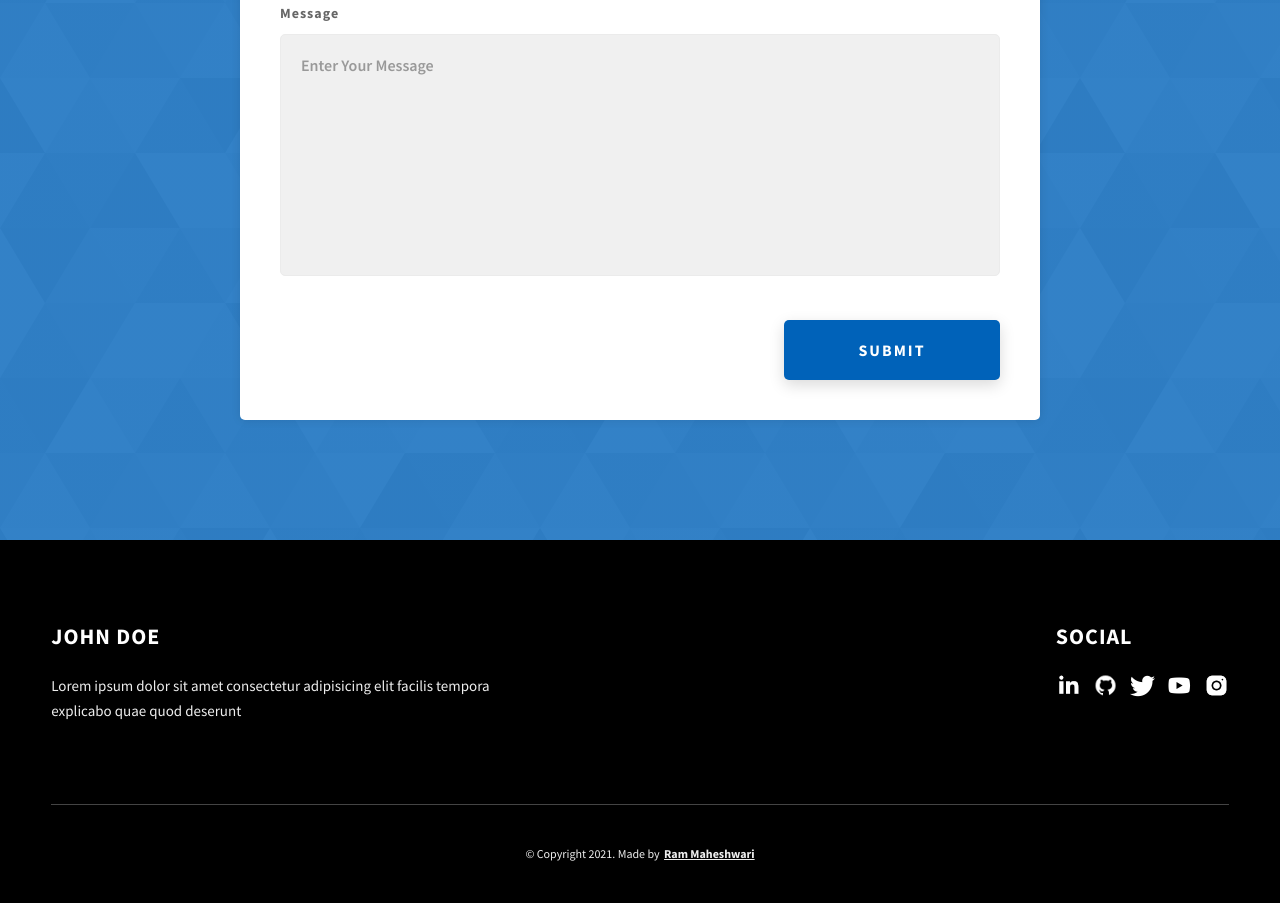
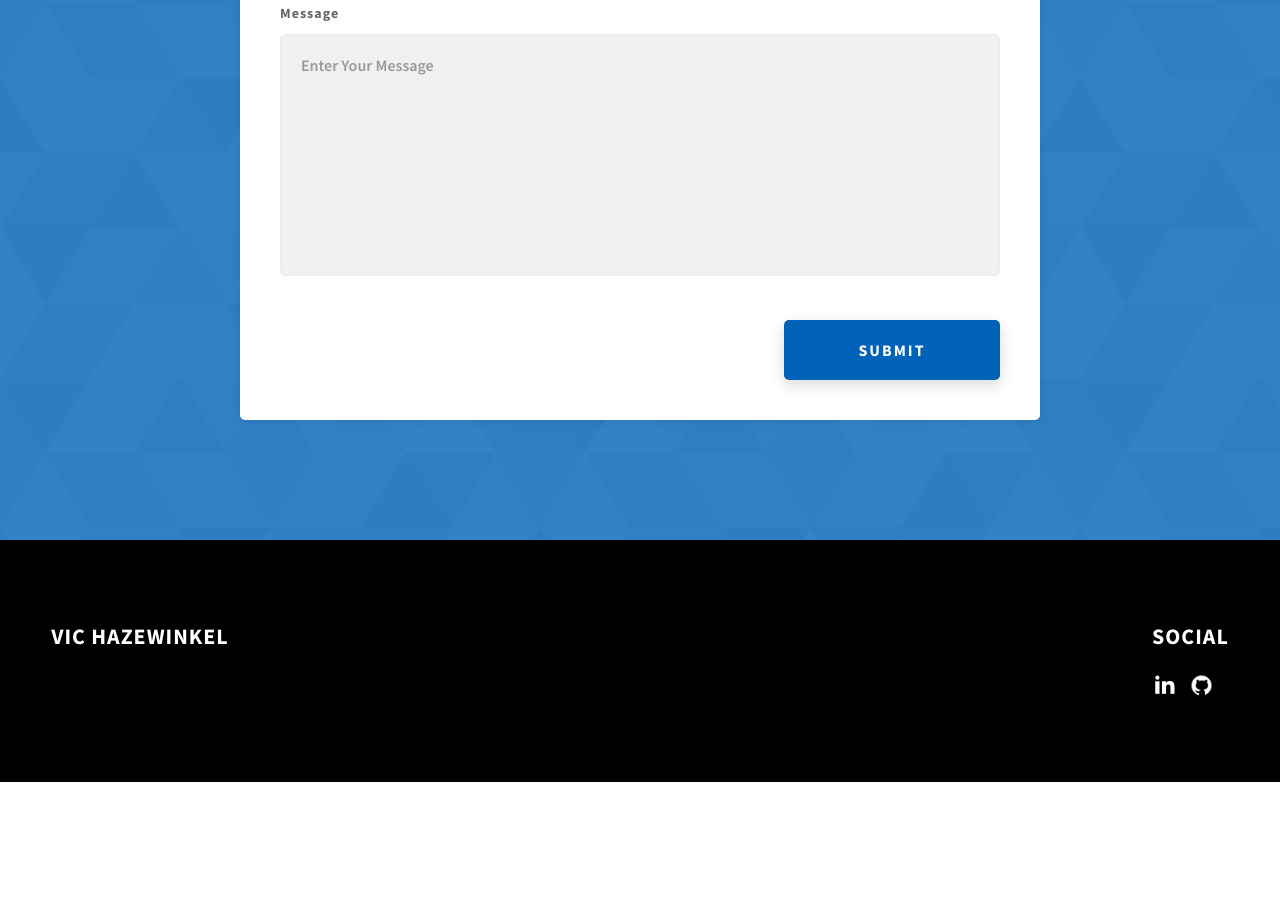
Before and after one commit to VicHazewinkel/Portfolio_VicHazewinkel, a website: page index.html in a window 1280 px wide. Shown: the part 4382-5285 px from the top of the page. After the commit the page ends 5164 px from the top, so only its background shows below. Drawn offline with Linux system fonts and the light colour scheme.

Commit message:
footer change

```diff
--- a/index.html
+++ b/index.html
@@ -240,7 +240,7 @@
             <div class="projects__row-content">
               <h3 class="projects__row-content-title"> Project HotelManager</h3>
               <p class="projects__row-content-desc">
-                Registratie van nieuwe gasten voor check-in en Check-out
+                Het betreft een .NET / Windows Forms project (.NET 6.0) dat gericht is op het beheer van gastenlijsten en de status van kamerverhuur.
               </p>
               <a
                 href="./project-2.html"
@@ -337,59 +337,38 @@
               <span>Social</span>
             </h2>
             <div class="main-footer__social-cont">
-              <a target="_blank" rel="noreferrer" href="#">
+              <a target="_blank" rel="noreferrer" href="https://www.linkedin.com/in/vic-hazewinkel-9663a4202/">
                 <img
                   class="main-footer__icon"
                   src="./assets/png/linkedin-ico.png"
                   alt="icon"
                 />
               </a>
-              <a target="_blank" rel="noreferrer" href="#">
+              <a target="_blank" rel="noreferrer" href="https://github.com/VicHazewinkel">
                 <img
                   class="main-footer__icon"
                   src="./assets/png/github-ico.png"
                   alt="icon"
                 />
               </a>
-              <a target="_blank" rel="noreferrer" href="#">
-                <img
-                  class="main-footer__icon"
-                  src="./assets/png/twitter-ico.png"
-                  alt="icon"
-                />
-              </a>
-              <a target="_blank" rel="noreferrer" href="#">
-                <img
-                  class="main-footer__icon"
-                  src="./assets/png/yt-ico.png"
-                  alt="icon"
-                />
-              </a>
-              <a target="_blank" rel="noreferrer" href="#">
-                <img
-                  class="main-footer__icon main-footer__icon--mr-none"
-                  src="./assets/png/insta-ico.png"
-                  alt="icon"
-                />
-              </a>
             </div>
           </div>
           <div class="main-footer__row main-footer__row-2">
-            <h4 class="heading heading-sm text-lt">John Doe</h4>
+            <h4 class="heading heading-sm text-lt">Vic Hazewinkel</h4>
             <p class="main-footer__short-desc">
-              Lorem ipsum dolor sit amet consectetur adipisicing elit facilis
-              tempora explicabo quae quod deserunt
+              <!-- Lorem ipsum dolor sit amet consectetur adipisicing elit facilis
+              tempora explicabo quae quod deserunt -->
             </p>
           </div>
         </div>
 
-        <!-- If you give me some credit or shoutout here by linking to my website, then it will be a big thing for me and will help me a lot :) -->
+        <!-- If you give me some credit or shoutout here by linking to my website, then it will be a big thing for me and will help me a lot :)
         <div class="main-footer__lower">
           &copy; Copyright 2021. Made by
           <a rel="noreferrer" target="_blank" href="https://rammaheshwari.com"
             >Ram Maheshwari</a
           >
-        </div>
+        </div> -->
       </div>
     </footer>
 
```
Also changed, not shown: project-1.html (+7 -27 lines), project-3.html (+7 -27 lines).
